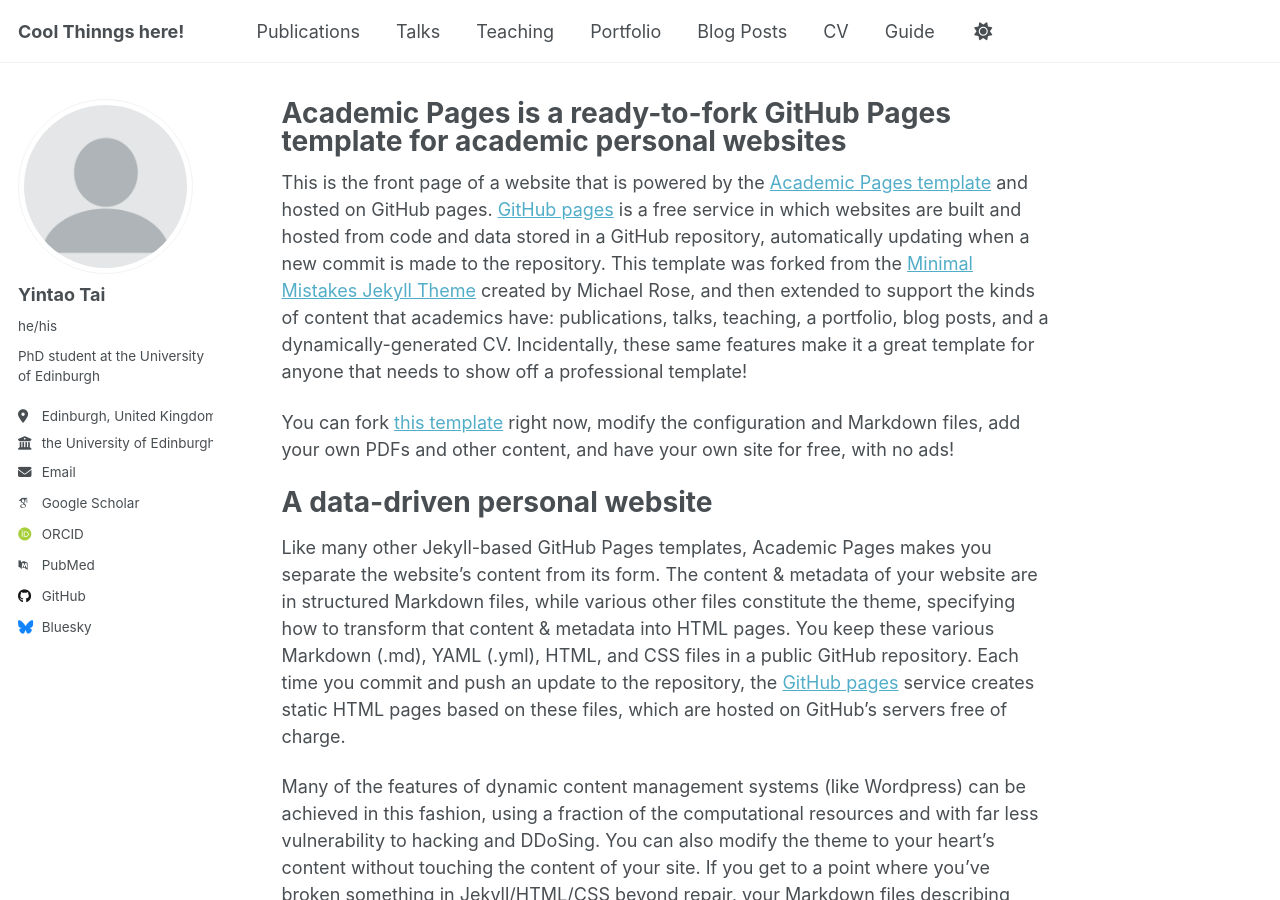
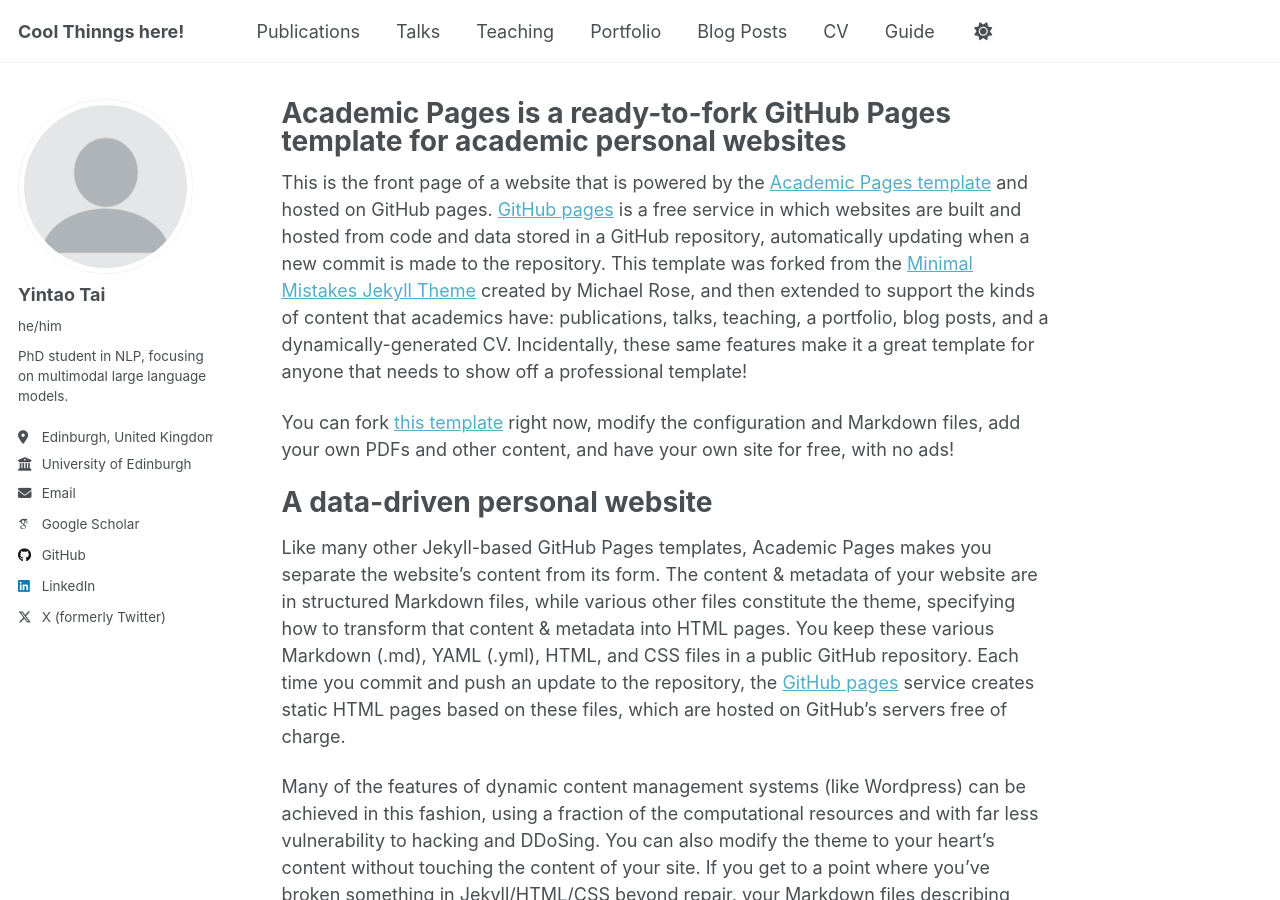
Before and after one commit to TYTTYTTYT/TYTTYTTYT.github.io, a Jekyll site: the page built from _pages/about.md, in a window 1280 px wide and 900 px high. Built offline with Jekyll 4.4.1, drawn with Linux system fonts in a browser that asks for light colours; some web fonts are replaced; a script that is not in the unit is left out.

Commit message:
Update _config.yml with links
not sure about x user name

```diff
--- a/_config.yml
+++ b/_config.yml
@@ -25,22 +25,22 @@ author:
   # Biographic information
   avatar           : "profile.png"
   name             : "Yintao Tai"
-  pronouns         : "he/his" # example: "she/her"
-  bio              : "PhD student at the University of Edinburgh"
+  pronouns         : "he/him" # example: "she/her"
+  bio              : "PhD student in NLP, focusing on multimodal large language models."
   location         : "Edinburgh, United Kingdom"
-  employer         : "the University of Edinburgh"
+  employer         : "University of Edinburgh"
   uri              : # URL
   email            : "tai.yintao@gmail.com"
 
   # Academic websites
   academia         : # URL
   arxiv            : # URL - Update with the correct link to your profile
-  googlescholar    : "https://scholar.google.com/citations?user=PS_CX0AAAAAJ"
+  googlescholar    : "https://scholar.google.com/citations?user=4MQrBqsAAAAJ&hl=en&oi=ao"
   inspire-hep      : # URL
   impactstory      : # URL
-  orcid            : "http://orcid.org/yourorcidurl"
+  orcid            : # URL
   semantic         : # URL
-  pubmed           : "https://www.ncbi.nlm.nih.gov/pubmed/?term=john+snow"
+  pubmed           : # URL
   researchgate     : # URL
   scopus           : # URL
 
@@ -48,13 +48,13 @@ author:
   bitbucket        : # Username - Update with your username on the site
   codepen          : # Username
   dribbble         : # Username
-  github           : "academicpages"
+  github           : "TYTTYTTYT"
   kaggle           : # Username
   stackoverflow    : # User number or user number and name (i.e., use "1" or "1/jeff-atwood")
 
   # Social media
   artstation       : # Username
-  bluesky          : "bsky.app" # Replace this with you Bluesky username
+  bluesky          : # Username
   facebook         : # Username
   flickr           : # Username
   foursquare       : # Username
@@ -63,7 +63,7 @@ author:
   keybase          : # Username
   instagram        : # Username
   lastfm           : # Username
-  linkedin         : # Username
+  linkedin         : "yintao-tai"
   mastodon         : # URL
   medium           : # URL
   pinterest        : # Username
@@ -71,7 +71,7 @@ author:
   steam            : # Username
   telegram         : # URL
   tumblr           : # Username
-  twitter          : # Username for X / Twitter
+  twitter          : "YTai37094996" # Username for X / Twitter
   vine             : # Username
   weibo            : # Username
   wikipedia        : # Username
```
